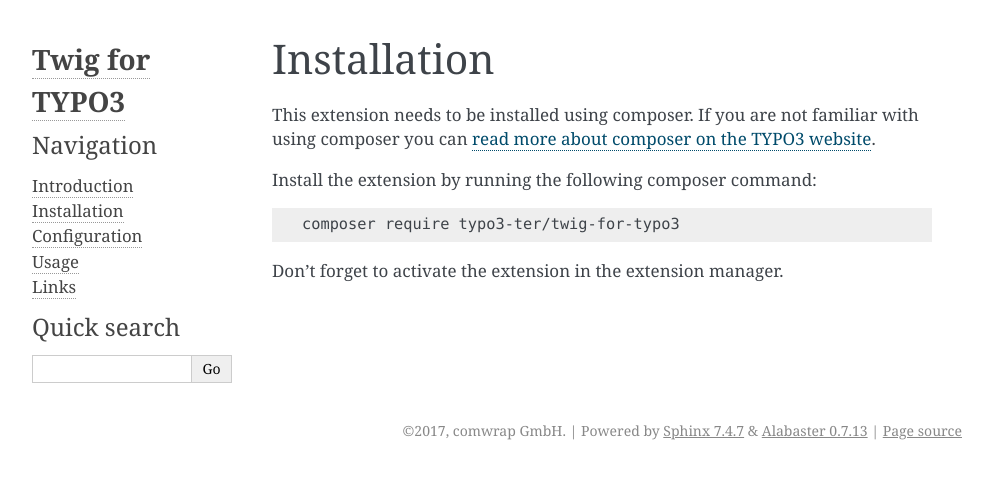
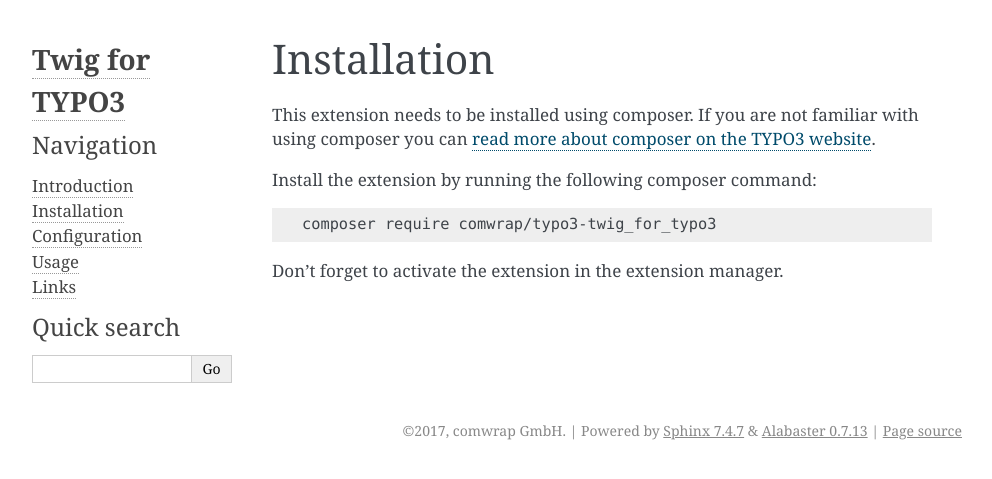
Before and after one commit to comwrap/typo3-twig_for_typo3, a Sphinx documentation site: the page built from Documentation/Installation/Index.rst, in a window 1280 px wide. Shown: the top 479 px of the page, without its empty margins (148-1140 px from the left). Built offline with Sphinx 7.4.7, drawn with Linux system fonts in a browser that asks for light colours.

Commit message:
Update documentation explaining how to intall this extension
This extension must be directly installed from packagist. Satis in TYPO3
will strip the "require" part and therefore twig wont be installed.

```diff
--- a/Documentation/Installation/Index.rst
+++ b/Documentation/Installation/Index.rst
@@ -13,6 +13,6 @@
 
 .. code-block:: bash
 
-	composer require typo3-ter/twig-for-typo3
+	composer require comwrap/typo3-twig_for_typo3
 
 Don’t forget to activate the extension in the extension manager.
```
Also changed, not shown: README.md (+1 -1 lines).
